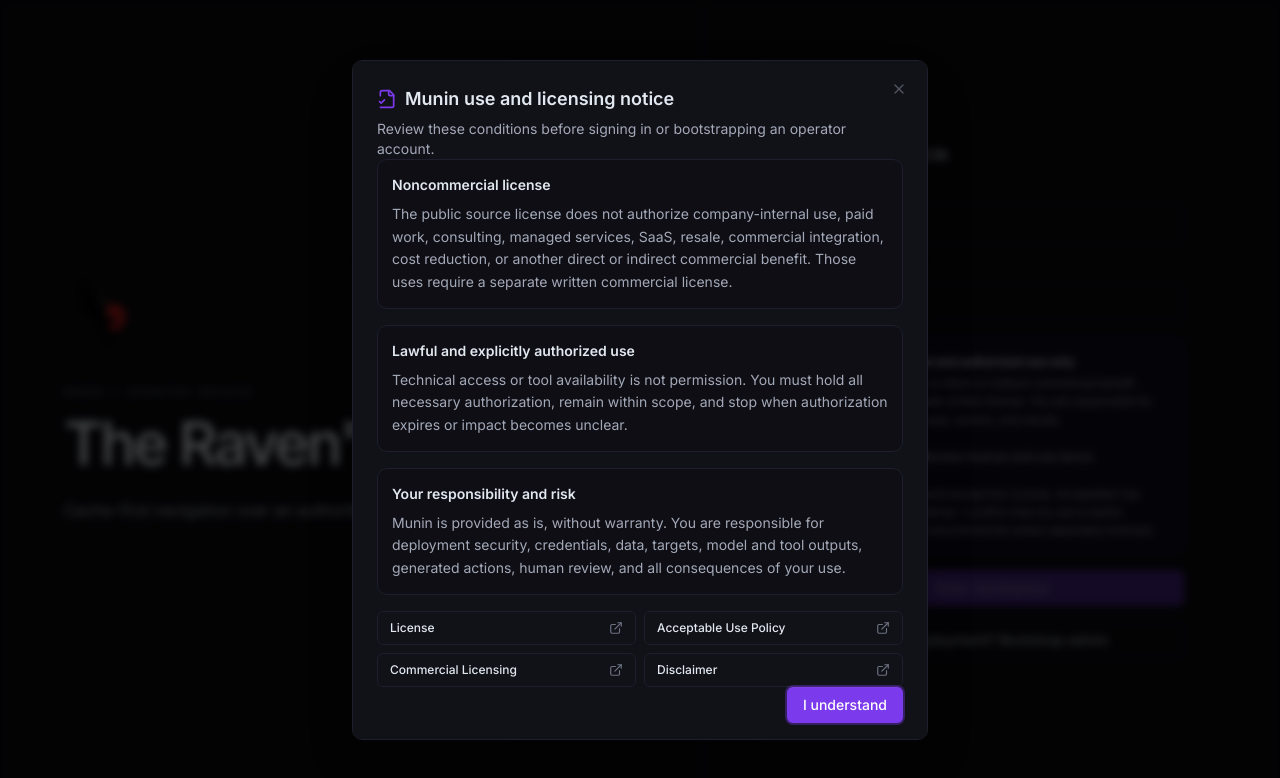
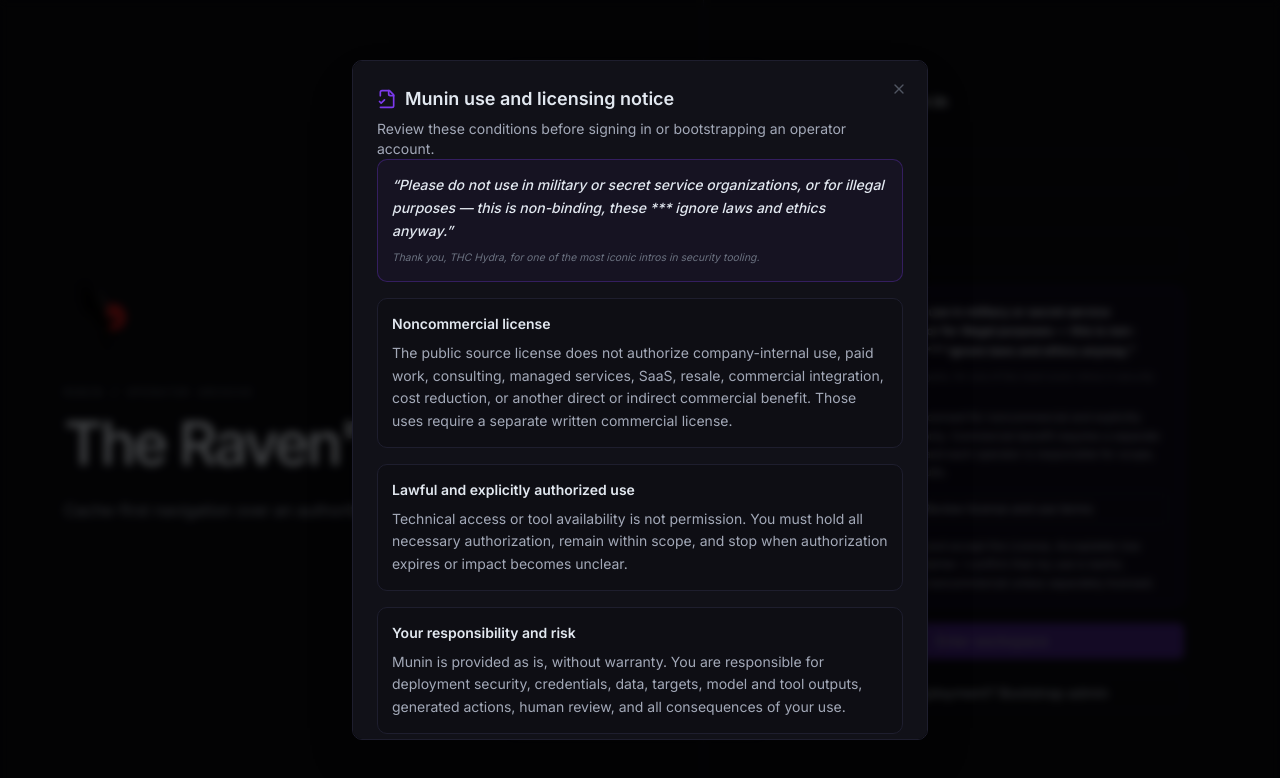
Before and after one commit to PrinceOfPwn/Munin, a Next.js app in the folder app/: page / in a window 1280 px wide. Shown: the top 778 px of the page. Built offline with nearby package versions, Linux system fonts and the light colour scheme; no server answers.

Commit message:
Add THC Hydra-inspired login warning (#46)
* Use THC Hydra-inspired login warning

* Update THC Hydra attribution

* Polish THC Hydra attribution

```diff
--- a/app/src/components/AuthGate.tsx
+++ b/app/src/components/AuthGate.tsx
@@ -218,14 +218,21 @@
             <div className="grid gap-3 rounded-lg border border-accent/30 bg-accent/5 p-3.5">
               <div className="flex items-start gap-2.5">
                 <ShieldCheck className="mt-0.5 h-4 w-4 shrink-0 text-accent" />
-                <div className="grid gap-1">
-                  <p className="text-xs font-semibold text-body">
-                    Noncommercial and authorized use only
+                <div className="grid gap-2">
+                  <blockquote className="text-xs font-semibold leading-relaxed text-body">
+                    “Please do not use in military or secret service
+                    organizations, or for illegal purposes — this is
+                    non-binding, these *** ignore laws and ethics anyway.”
+                  </blockquote>
+                  <p className="text-[0.62rem] italic leading-relaxed text-muted">
+                    Thank you, THC Hydra, for one of the most iconic intros in
+                    security tooling.
                   </p>
                   <p className="text-[0.7rem] leading-relaxed text-secondary">
-                    Commercial use or direct or indirect commercial benefit
-                    requires a separate written license. You are responsible
-                    for authorization, scope, actions, and results.
+                    Munin remains licensed for noncommercial and explicitly
+                    authorized use only. Commercial benefit requires a separate
+                    written license, and each operator is responsible for scope,
+                    actions, and results.
                   </p>
                 </div>
               </div>
@@ -296,6 +303,18 @@
           </DialogHeader>
 
           <div className="grid gap-4 text-sm leading-relaxed text-secondary">
+            <section className="grid gap-2 rounded-lg border border-accent/30 bg-accent/5 p-3.5">
+              <blockquote className="font-medium italic text-body">
+                “Please do not use in military or secret service organizations,
+                or for illegal purposes — this is non-binding, these *** ignore
+                laws and ethics anyway.”
+              </blockquote>
+              <p className="text-[0.65rem] italic text-muted">
+                Thank you, THC Hydra, for one of the most iconic intros in
+                security tooling.
+              </p>
+            </section>
+
             <section className="grid gap-1.5 rounded-lg border border-border bg-bg/40 p-3.5">
               <h2 className="font-semibold text-body">Noncommercial license</h2>
               <p>
```
